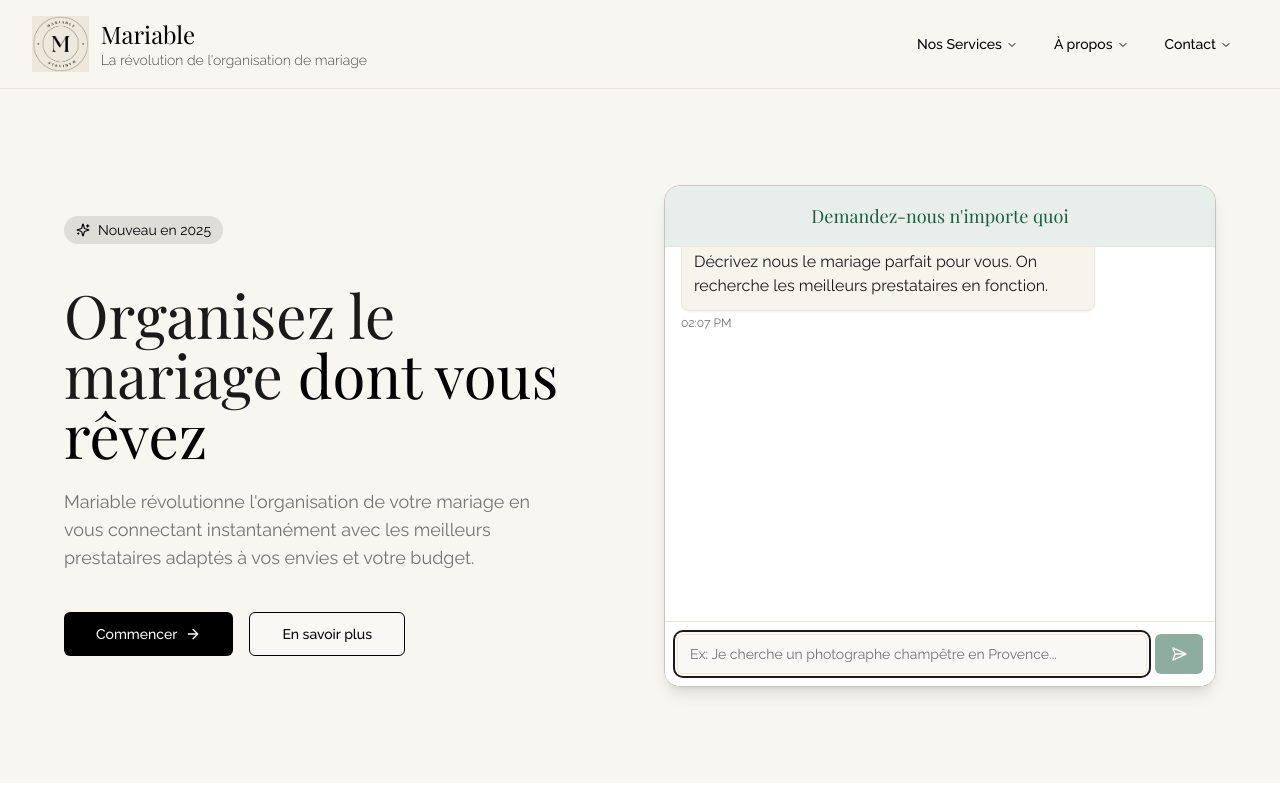
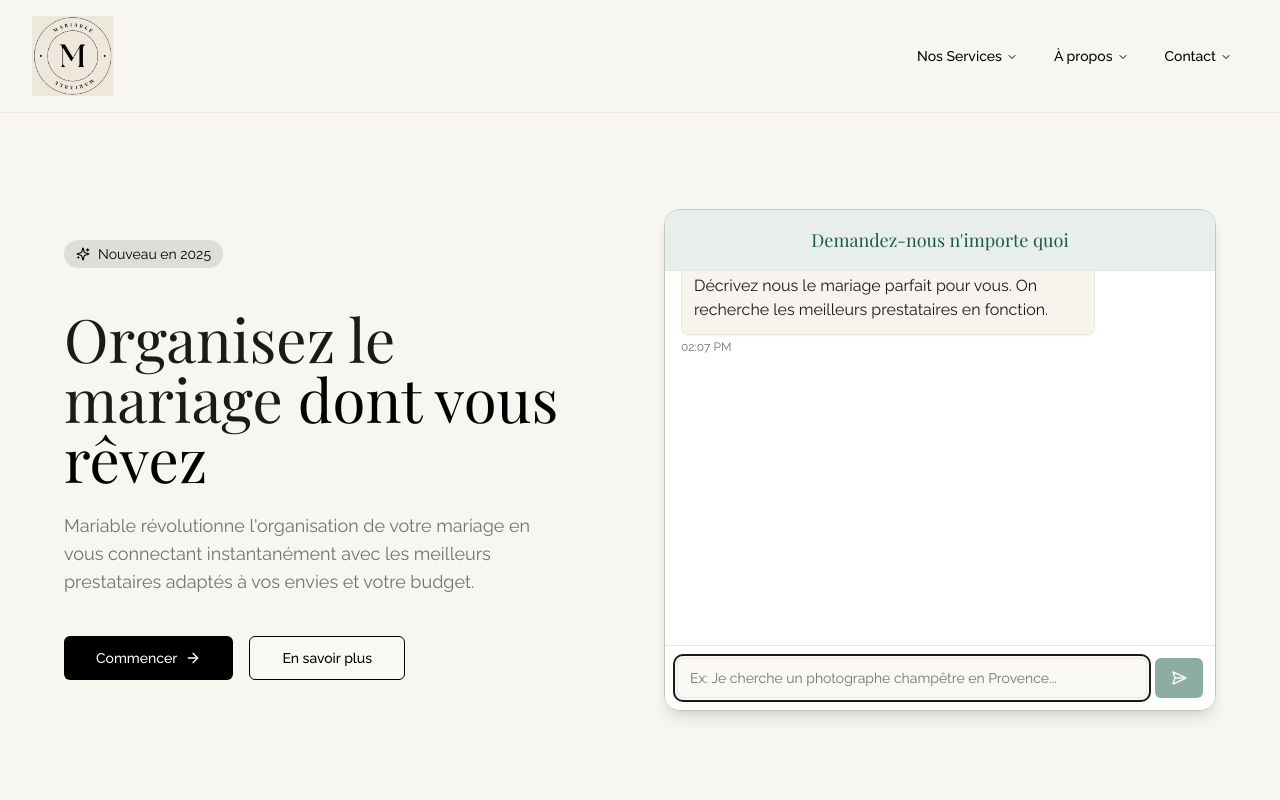
Before and after one commit to MATHILDEdemariable/mariable-fr, a React (Vite) app: page / in a window 1280 px wide. Shown: the top 800 px of the page. Built offline with nearby package versions, Linux system fonts and the light colour scheme.

Commit message:
Fix: Header logo and text
- Increased logo size in the header.
- Changed the font color to match the logo.
- Removed the descriptive text below the logo.

```diff
--- a/src/components/Header.tsx
+++ b/src/components/Header.tsx
@@ -35,12 +35,8 @@ const Header = () => {
     <header className="py-4 bg-wedding-cream/95 backdrop-blur-sm border-b sticky top-0 z-10">
       <div className="container">
         <div className="flex items-center justify-between">
-          <Link to="/" className="flex items-center gap-3">
-            <img src="/lovable-uploads/d212cd91-6c48-4581-b66d-302d10e17ad9.png" alt="Mariable Logo" className="h-14 w-auto" />
-            <div>
-              <h1 className="text-2xl font-serif text-wedding-black">Mariable</h1>
-              <p className="text-sm text-wedding-black/70 font-light">La révolution de l'organisation de mariage</p>
-            </div>
+          <Link to="/" className="flex items-center">
+            <img src="/lovable-uploads/d212cd91-6c48-4581-b66d-302d10e17ad9.png" alt="Mariable Logo" className="h-20 w-auto" />
           </Link>
 
           <NavigationMenu>
```
